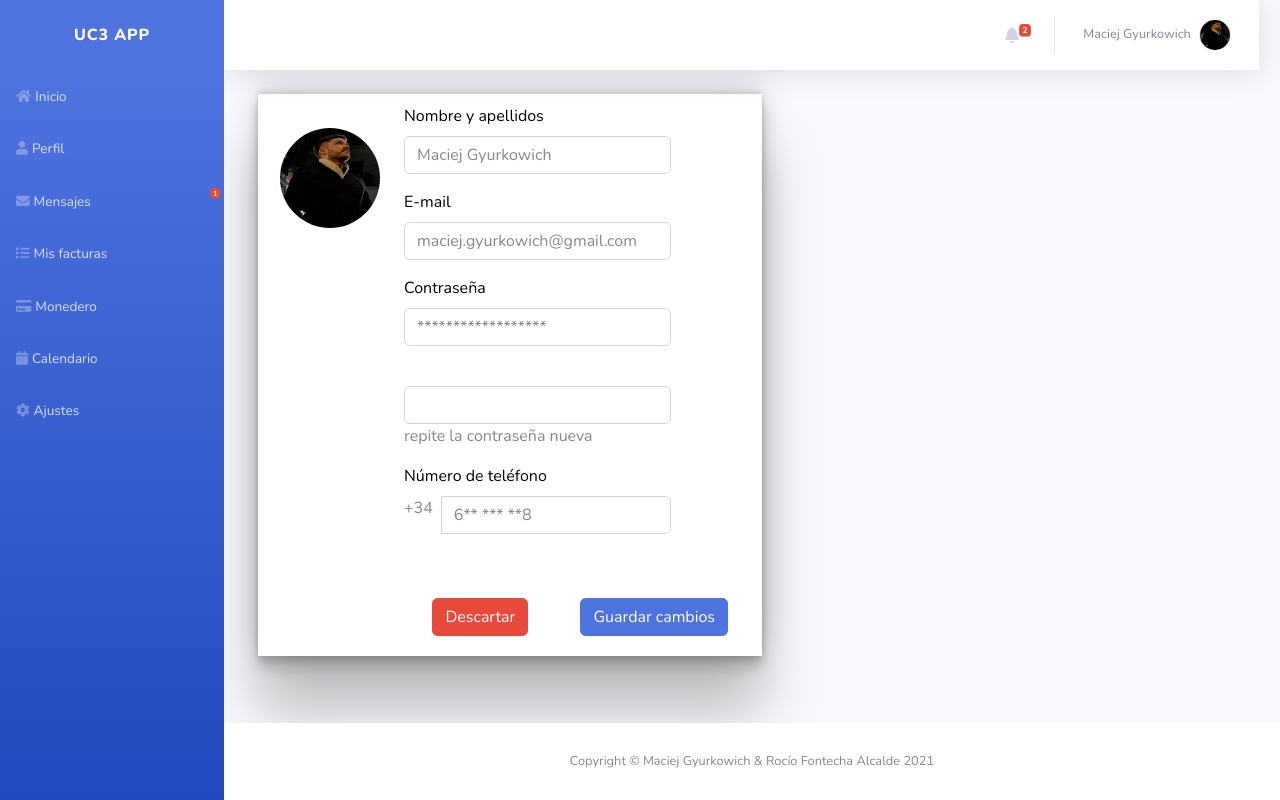
After one commit to MGyurkowich/InterfacesUC3, a Django app: page /perfil/ in a window 1280 px wide. The commit adds this page. Run offline with Django 3.2, Linux system fonts and the light colour scheme; some libraries are stand-ins or nearby versions.

Commit message:
hecho
Home, perfil, mensajes

```diff
--- a/condominio/web/static/web/main.css
+++ b/condominio/web/static/web/main.css
@@ -19,3 +19,7 @@
 .azul{
     color: #475F7B;
 }
+
+.ne{
+    color: black;
+}
--- a/condominio/web/templates/web/base.html
+++ b/condominio/web/templates/web/base.html
@@ -28,9 +28,9 @@
                 </a>
                 <hr class="sidebar-divider my-0">
                 <ul class="nav navbar-nav text-light" id="accordionSidebar">
-                    <li class="nav-item"><a class="nav-link" href="#"><i class="fas fa-home"></i><span>Inicio</span></a></li>
-                    <li class="nav-item"><a class="nav-link" href="#"><i class="fas fa-user"></i><span>Perfil</span></a></li>
-                    <li class="nav-item"><a class="nav-link" href="#"><i class="fas fa-envelope"></i><span>Mensajes</span><span class="badge badge-danger badge-counter">1</span></a></li>
+                    <li class="nav-item"><a class="nav-link" href="{% url 'web-home' %}"><i class="fas fa-home"></i><span>Inicio</span></a></li>
+                    <li class="nav-item"><a class="nav-link" href="{% url 'web-profile' %}"><i class="fas fa-user"></i><span>Perfil</span></a></li>
+                    <li class="nav-item"><a class="nav-link" href="{% url 'web-msg' %}"><i class="fas fa-envelope"></i><span>Mensajes</span><span class="badge badge-danger badge-counter">1</span></a></li>
                     <li class="nav-item"><a class="nav-link" href="#"><i class="fas fa-list"></i><span>Mis facturas</span></a></li>
                     <li class="nav-item"><a class="nav-link" href="#"><i class="fas fa-credit-card"></i><span>Monedero</span></a></li>
                     <li class="nav-item"><a class="nav-link" href="#"><i class="fas fa-calendar"></i><span>Calendario</span></a></li>
@@ -58,7 +58,7 @@
                             <div class="d-none d-sm-block topbar-divider"></div>
                             <li class="nav-item dropdown no-arrow">
                                 <div class="nav-item dropdown no-arrow"><a class="dropdown-toggle nav-link" data-toggle="dropdown" aria-expanded="false" href="#"><span class="d-none d-lg-inline mr-2 text-gray-600 small">Maciej Gyurkowich</span><img class="border rounded-circle img-profile" src="{% static 'web/foto.jpg' %}"></a>
-                                    <div class="dropdown-menu shadow dropdown-menu-right animated--grow-in"><a class="dropdown-item" href="#"><i class="fas fa-user fa-sm fa-fw mr-2 text-gray-400"></i>&nbsp;Perfil</a><a class="dropdown-item" href="#"><i class="fas fa-cogs fa-sm fa-fw mr-2 text-gray-400"></i>&nbsp;Ajustes</a>
+                                    <div class="dropdown-menu shadow dropdown-menu-right animated--grow-in"><a class="dropdown-item" href="{% url 'web-profile' %}"><i class="fas fa-user fa-sm fa-fw mr-2 text-gray-400"></i>&nbsp;Perfil</a><a class="dropdown-item" href="#"><i class="fas fa-cogs fa-sm fa-fw mr-2 text-gray-400"></i>&nbsp;Ajustes</a>
                                     <div class="dropdown-divider"></div><a class="dropdown-item" href="#"><i class="fas fa-sign-out-alt fa-sm fa-fw mr-2 text-gray-400"></i>&nbsp;Cerrar sesión</a></div>
                                 </div>
                     </li>
--- /dev/null
+++ b/condominio/web/templates/web/profile.html
@@ -0,0 +1,81 @@
+{% extends "web/base.html" %}
+{% load static %}
+{% block content %}
+
+<div class="content-box max-5">
+    <div class="row">
+        <div>
+             <img width="100px" height="100px" class="rounded-circle m-4" src="{% static 'web/foto.jpg' %}">
+        </div>
+
+        <div>
+           <form class="form-horizontal">
+                <fieldset>
+                <!-- Text input-->
+                <div class="form-group">
+
+                  <label class="control-label ne" for="textinput">Nombre y apellidos</label>
+                  <div>
+                  <input id="textinput" name="textinput" type="text" placeholder="Maciej Gyurkowich" class="form-control input-md">
+
+                  </div>
+                </div>
+
+                <!-- Text input-->
+                <div class="form-group">
+                  <label class=" control-label ne" for="textinput">E-mail</label>
+                  <div >
+                  <input id="textinput" name="textinput" type="text" placeholder="maciej.gyurkowich@gmail.com" class="form-control input-md">
+
+                  </div>
+                </div>
+
+                <!-- Password input-->
+                <div class="form-group">
+                  <label class="control-label ne" for="passwordinput">Contraseña</label>
+                  <div>
+                    <input id="passwordinput" name="passwordinput" type="password" placeholder="******************" class="form-control input-md">
+
+                  </div>
+                </div>
+
+                <!-- Password input-->
+                <div class="form-group">
+                  <label class="control-label" for="passwordinput"></label>
+                  <div >
+                    <input id="passwordinput" name="passwordinput" type="password" placeholder="" class="form-control input-md">
+                    <span class="help-block">repite la contraseña nueva</span>
+                  </div>
+                </div>
+
+                <!-- Prepended text-->
+                <div class="form-group">
+                  <label class="control-label ne" for="prependedtext">Número de teléfono</label>
+                  <div >
+                    <div class="input-group">
+                      <span class="input-group-addon ">+34</span>
+                      <input id="prependedtext" name="prependedtext" class="form-control ml-2" placeholder="6** *** **8" type="text">
+                    </div>
+
+                  </div>
+                </div>
+
+                </fieldset>
+           </form>
+       </div>
+
+    </div>
+        <br><br>
+        <div class="float-sm-right">
+            <button type="button" class="btn btn-danger ml-4 mr-4" >Descartar</button>
+            <button type="button" class="btn btn-primary ml-4 mr-4" >Guardar cambios</button>
+        </div>
+
+    <span>
+        <br>
+        <br>
+    </span>
+
+</div>
+
+{% endblock content %}
--- a/condominio/web/urls.py
+++ b/condominio/web/urls.py
@@ -2,5 +2,7 @@ from django.urls import path
 from . import views
 
 urlpatterns = [
-    path('', views.home, name='web-home')
+    path('', views.home, name='web-home'),
+    path('perfil/', views.profile, name='web-profile'),
+    path('mensajes/', views.messages, name='web-msg')
 ]
--- a/condominio/web/views.py
+++ b/condominio/web/views.py
@@ -4,3 +4,11 @@ from django.shortcuts import render
 def home(request):
 
     return render(request, 'web/home.html')
+
+
+def profile(request):
+    return render(request, 'web/profile.html')
+
+
+def messages(request):
+    return render(request, 'web/messages.html')
```
Also changed, not shown: condominio/web/templates/web/messages.html (added, +52 -0 lines).
